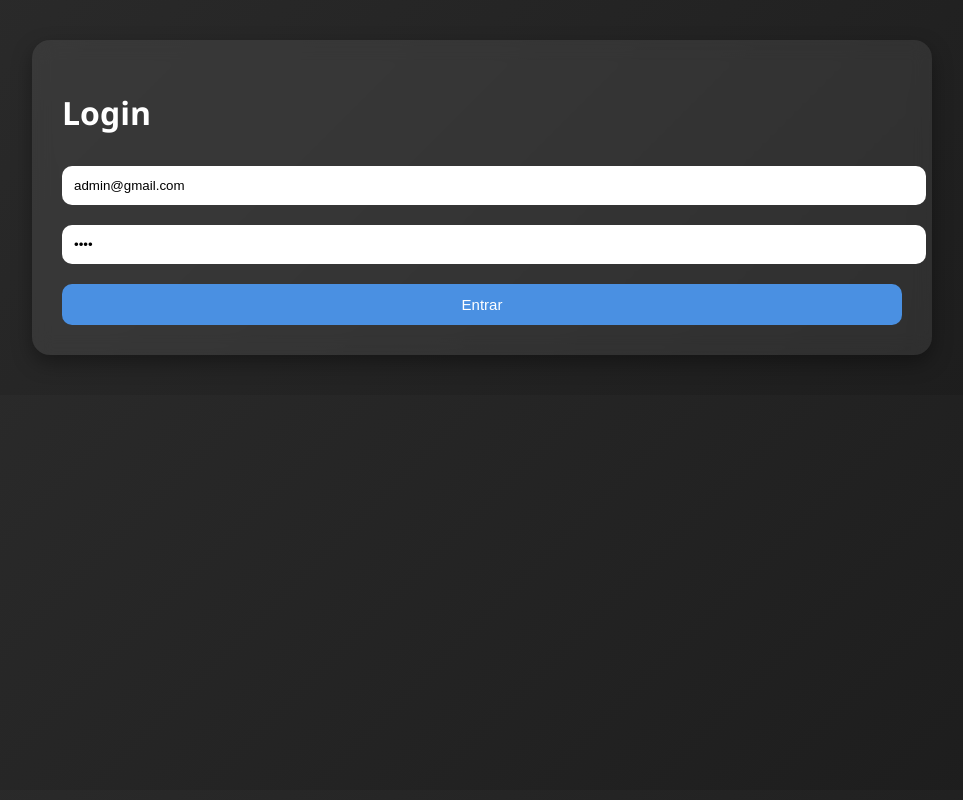
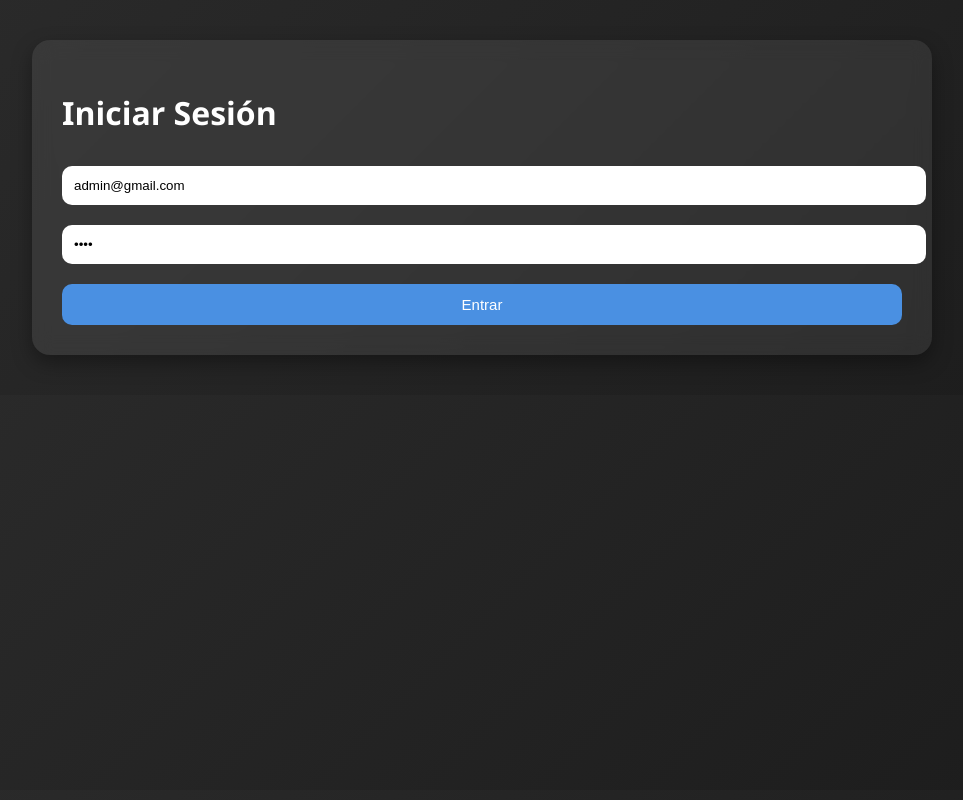
Before and after one commit to Eduardo0300/frontend, a plain HTML site: page index.html in a window 1280 px wide. Shown: the whole page, without its empty margins (158-1121 px from the left). Drawn offline with Linux system fonts and the light colour scheme.

Commit message:
Add files via upload

```diff
--- a/index.html
+++ b/index.html
@@ -11,7 +11,7 @@
 
     <!-- LOGIN -->
     <div class="card" id="loginCard">
-        <h1>Login</h1>
+        <h1>Iniciar Sesión</h1>
 
         <input id="loginEmail" placeholder="Correo" value="admin@gmail.com">
         <input id="loginPassword" type="password" placeholder="Contraseña" value="1234">
```
